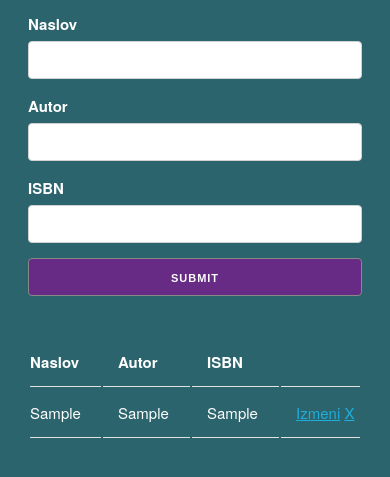
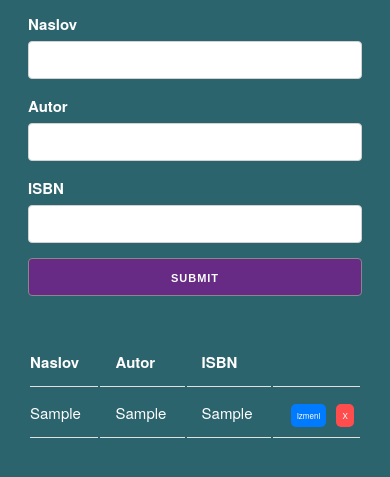
Before and after one commit to cole92/lista-knjiga, a plain HTML site: page index.html in a window 390 px wide. Both pictures are taken after typing "Sample", "Sample", "Sample" into the empty fields and a click on the input "submit". Shown: the part 113-590 px from the top of the page. Drawn offline with nearby package versions, Linux system fonts and the light colour scheme.

Commit message:
Working CSS  on buttons and responsive design

```diff
--- a/style.css
+++ b/style.css
@@ -76,7 +76,7 @@ body {
 /* Stil za zatvaranje modala */
 .close {
     float: right; /* Dugme za zatvaranje u gornjem desnom uglu */
-    font-size: 28px; /* Veliko i lako za klik */
+    font-size: 28px;
     cursor: pointer;
     color: black;
 }
@@ -84,3 +84,64 @@ body {
 .close:hover {
     color: #e60000; /* Promena boje kada je mis preko dugmeta */
 }
+/* Stil za edit i delete */
+.edit, .delete {
+    padding: 8px 15px;
+    text-decoration: none;
+    font-size: 14px;
+    border-radius: 5px;
+    border: none;
+    cursor: pointer;
+    transition: background-color 0.3s;
+}
+.edit {
+    background-color: #007bff;
+    color: white;
+}
+
+.delete {
+    background-color: #ff4d4d;
+    color: white;
+    margin-left: 60%;
+}
+
+.edit:hover {
+    background-color: #0056b3;
+}
+
+.delete:hover {
+    background-color: #cc0000;
+}
+
+/* Responsive */
+/* Stilovi za mobilne uređaje (osnovni stil) */
+.edit, .delete {
+    padding: 6px;
+    font-size: 8px;
+    margin: 3px;
+    width: 3px;
+}
+
+/* Srednji uređaji (tableti) */
+@media (min-width: 768px) {
+    .edit, .delete {
+        padding: 10px;
+        font-size: 14px; /* Veća veličina fonta za veće ekrane */
+    }
+}
+
+/* Veliki uređaji (desktop) */
+@media (min-width: 992px) {
+    .edit, .delete {
+        padding: 12px;
+        font-size: 16px; /* Još veća veličina fonta za desktop */
+    }
+}
+
+/* Ekstra veliki uređaji (veliki desktop) */
+@media (min-width: 1200px) {
+    .edit, .delete {
+        padding: 15px;
+        font-size: 18px; /* Povećanje za veoma velike ekrane */
+    }
+}
```
